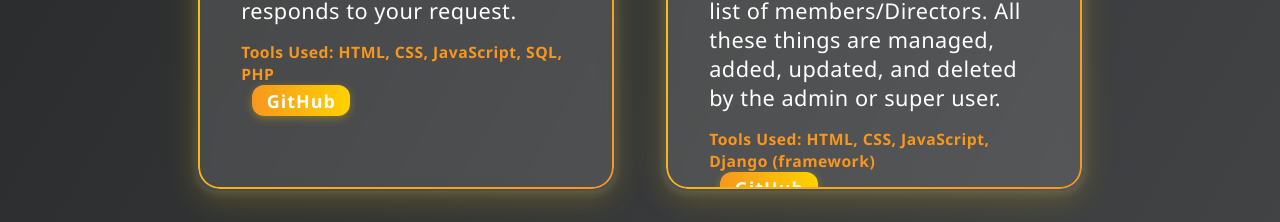
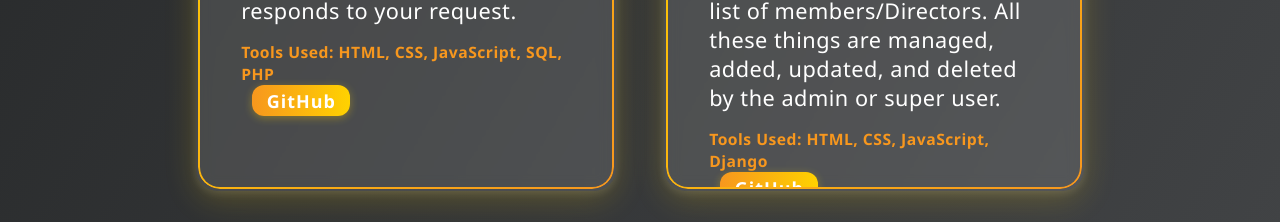
Before and after one commit to PrinceBazad/Portfolio, a React (Create React App) app: page / in a window 1280 px wide. Shown: the part 2197-2419 px from the top of the page. Built offline with nearby package versions, Linux system fonts and the light colour scheme.

Commit message:
adding github links

```diff
--- a/src/components/Projects.js
+++ b/src/components/Projects.js
@@ -40,7 +40,7 @@ const projects = [
     title: "IFFCO Branch(Azad)",
     description:
       "A company site  where users can see news, updates, products, and services provided by the company branch. Users can also see the list of members/Directors. All these things are managed, added, updated, and deleted by the admin or super user.",
-    tools: "HTML, CSS, JavaScript, Django (framework)",
+    tools: "HTML, CSS, JavaScript, Django",
     button: true,
     link: "https://github.com/PrinceBazad/AZADCOOPERATIVE.in/",
   },
```
